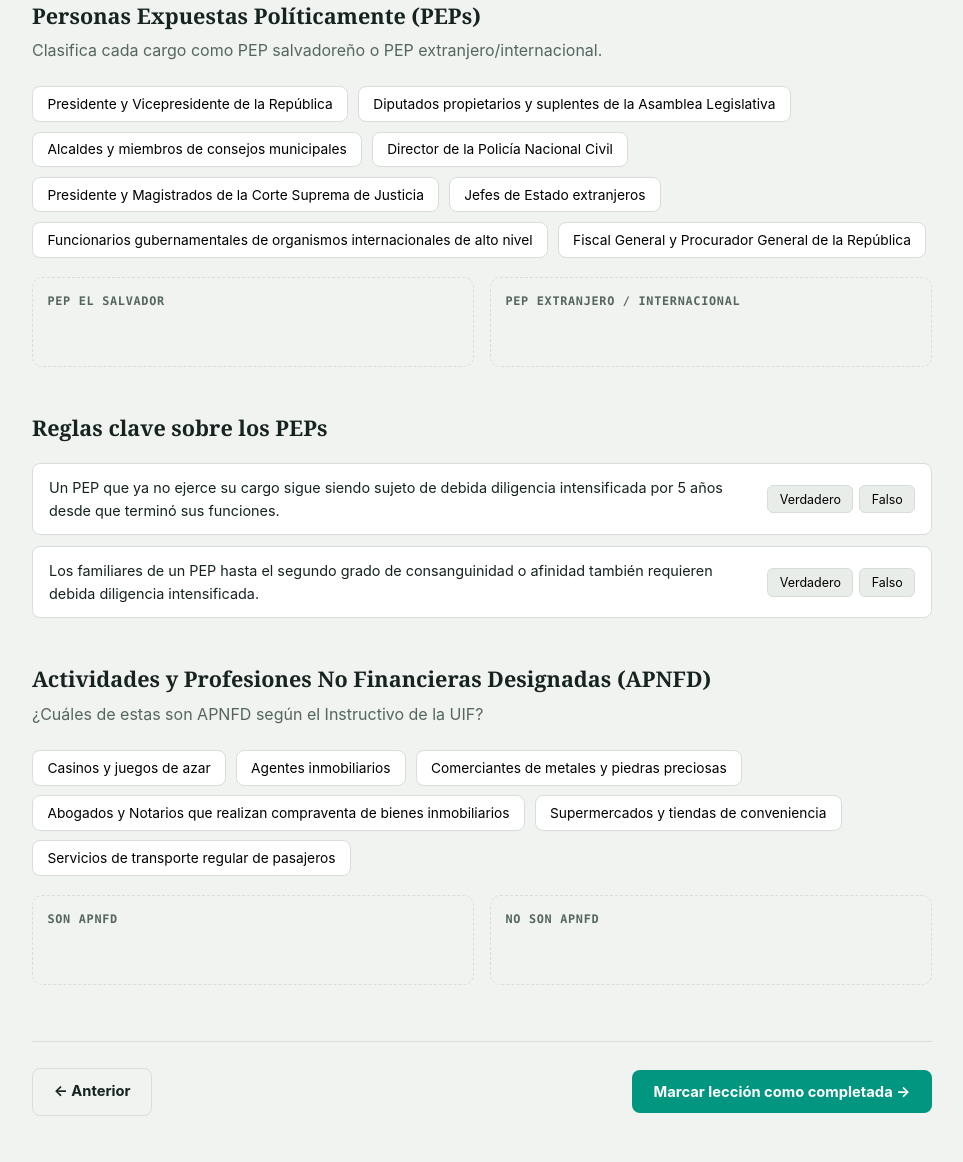
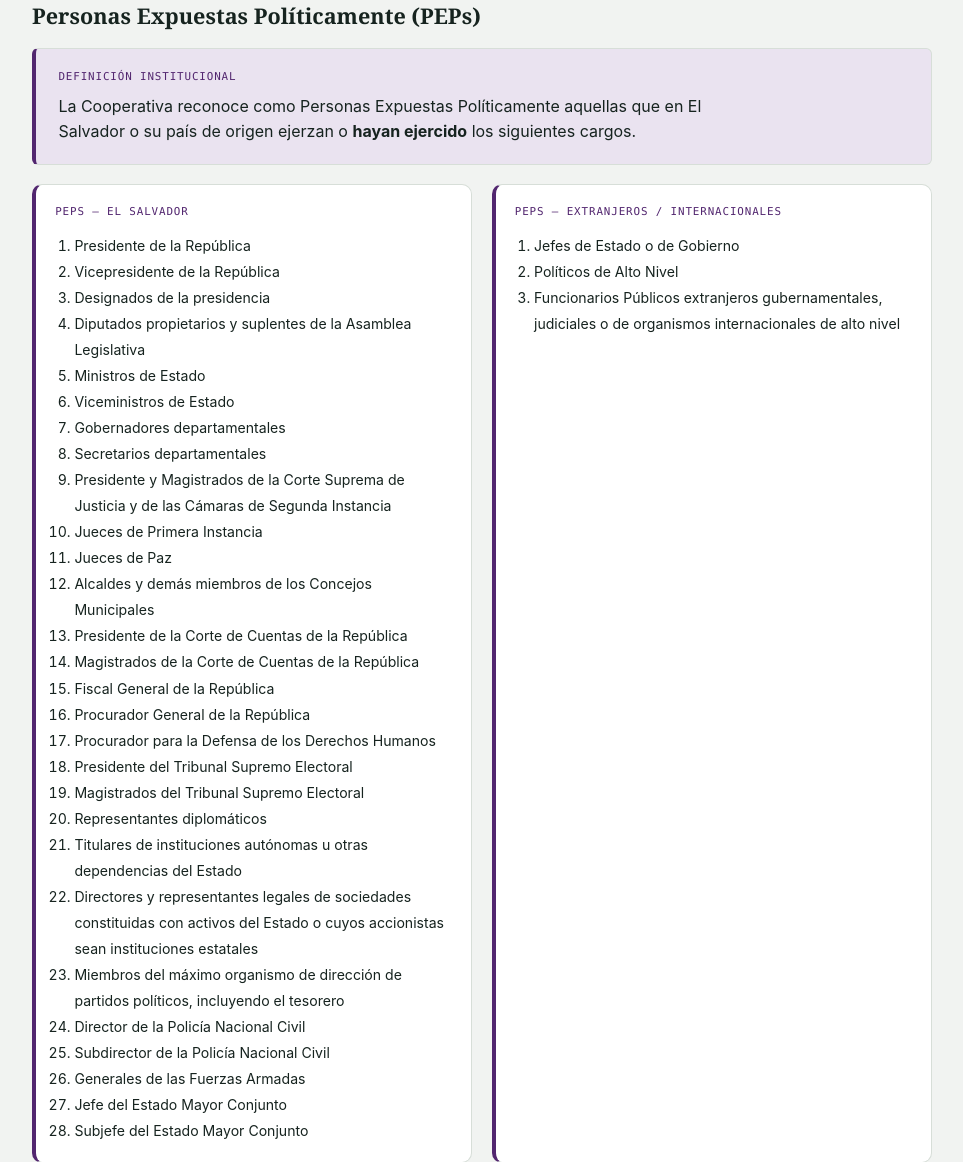
Before and after one commit to CrisDataBI/capacitacion-acaces, a website: page public/modulo-laft/negocios/leccion-6.html in a window 1280 px wide. Shown: the part 356-1518 px from the top of the page, without its empty margins (158-1121 px from the left). Drawn offline with Linux system fonts and the light colour scheme; no server answers.

Commit message:
feat: lista completa de PEPs en leccion-6 Negocios (28 nacionales + 3 extranjeros)
Co-Authored-By: Claude Sonnet 4.6 <noreply@anthropic.com>

```diff
--- a/public/modulo-laft/negocios/leccion-6.html
+++ b/public/modulo-laft/negocios/leccion-6.html
@@ -33,23 +33,60 @@
 
     <section class="section">
       <h2>Personas Expuestas Políticamente (PEPs)</h2>
-      <p class="lede">Clasifica cada cargo como PEP salvadoreño o PEP extranjero/internacional.</p>
-      <div class="classify" data-component="classify">
-        <div class="classify-bank">
-          <button class="classify-item" data-answer="sv">Presidente y Vicepresidente de la República</button>
-          <button class="classify-item" data-answer="sv">Diputados propietarios y suplentes de la Asamblea Legislativa</button>
-          <button class="classify-item" data-answer="sv">Alcaldes y miembros de consejos municipales</button>
-          <button class="classify-item" data-answer="sv">Director de la Policía Nacional Civil</button>
-          <button class="classify-item" data-answer="sv">Presidente y Magistrados de la Corte Suprema de Justicia</button>
-          <button class="classify-item" data-answer="ext">Jefes de Estado extranjeros</button>
-          <button class="classify-item" data-answer="ext">Funcionarios gubernamentales de organismos internacionales de alto nivel</button>
-          <button class="classify-item" data-answer="sv">Fiscal General y Procurador General de la República</button>
+      <div class="callout normativo">
+        <span class="callout-tag">Definición institucional</span>
+        <p>La Cooperativa reconoce como Personas Expuestas Políticamente aquellas que en El Salvador o su país de origen ejerzan o <strong>hayan ejercido</strong> los siguientes cargos.</p>
+      </div>
+
+      <div class="pep-grid" style="display:grid; grid-template-columns:1fr 1fr; gap:1.2rem; margin-top:1.2rem;">
+        <div style="background:var(--surface); border:1px solid var(--border); border-left:4px solid var(--laft); border-radius:var(--radius); padding:1.1rem 1.2rem;">
+          <p style="font-family:var(--font-mono); font-size:0.68rem; text-transform:uppercase; letter-spacing:0.08em; color:var(--laft); margin:0 0 0.8rem;">PEPs — El Salvador</p>
+          <ol style="margin:0; padding-left:1.2rem; font-size:0.88rem; line-height:1.85;">
+            <li>Presidente de la República</li>
+            <li>Vicepresidente de la República</li>
+            <li>Designados de la presidencia</li>
+            <li>Diputados propietarios y suplentes de la Asamblea Legislativa</li>
+            <li>Ministros de Estado</li>
+            <li>Viceministros de Estado</li>
+            <li>Gobernadores departamentales</li>
+            <li>Secretarios departamentales</li>
+            <li>Presidente y Magistrados de la Corte Suprema de Justicia y de las Cámaras de Segunda Instancia</li>
+            <li>Jueces de Primera Instancia</li>
+            <li>Jueces de Paz</li>
+            <li>Alcaldes y demás miembros de los Concejos Municipales</li>
+            <li>Presidente de la Corte de Cuentas de la República</li>
+            <li>Magistrados de la Corte de Cuentas de la República</li>
+            <li>Fiscal General de la República</li>
+            <li>Procurador General de la República</li>
+            <li>Procurador para la Defensa de los Derechos Humanos</li>
+            <li>Presidente del Tribunal Supremo Electoral</li>
+            <li>Magistrados del Tribunal Supremo Electoral</li>
+            <li>Representantes diplomáticos</li>
+            <li>Titulares de instituciones autónomas u otras dependencias del Estado</li>
+            <li>Directores y representantes legales de sociedades constituidas con activos del Estado o cuyos accionistas sean instituciones estatales</li>
+            <li>Miembros del máximo organismo de dirección de partidos políticos, incluyendo el tesorero</li>
+            <li>Director de la Policía Nacional Civil</li>
+            <li>Subdirector de la Policía Nacional Civil</li>
+            <li>Generales de las Fuerzas Armadas</li>
+            <li>Jefe del Estado Mayor Conjunto</li>
+            <li>Subjefe del Estado Mayor Conjunto</li>
+          </ol>
         </div>
-        <div class="classify-zones">
-          <div class="classify-zone" data-zone="sv"><h5>PEP El Salvador</h5><div class="zone-drop"></div></div>
-          <div class="classify-zone" data-zone="ext"><h5>PEP Extranjero / Internacional</h5><div class="zone-drop"></div></div>
+        <div style="background:var(--surface); border:1px solid var(--border); border-left:4px solid var(--laft); border-radius:var(--radius); padding:1.1rem 1.2rem;">
+          <p style="font-family:var(--font-mono); font-size:0.68rem; text-transform:uppercase; letter-spacing:0.08em; color:var(--laft); margin:0 0 0.8rem;">PEPs — Extranjeros / Internacionales</p>
+          <ol style="margin:0; padding-left:1.2rem; font-size:0.88rem; line-height:1.85;">
+            <li>Jefes de Estado o de Gobierno</li>
+            <li>Políticos de Alto Nivel</li>
+            <li>Funcionarios Públicos extranjeros gubernamentales, judiciales o de organismos internacionales de alto nivel</li>
+          </ol>
         </div>
       </div>
+
+      <style>
+        @media (max-width: 640px) {
+          .pep-grid { grid-template-columns: 1fr !important; }
+        }
+      </style>
     </section>
 
     <section class="section">
```
